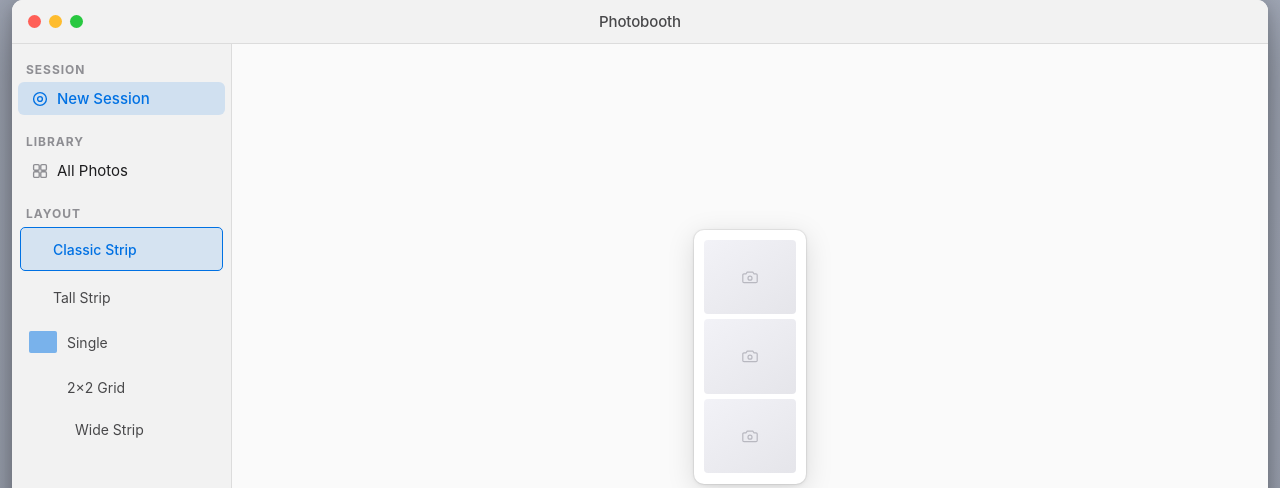
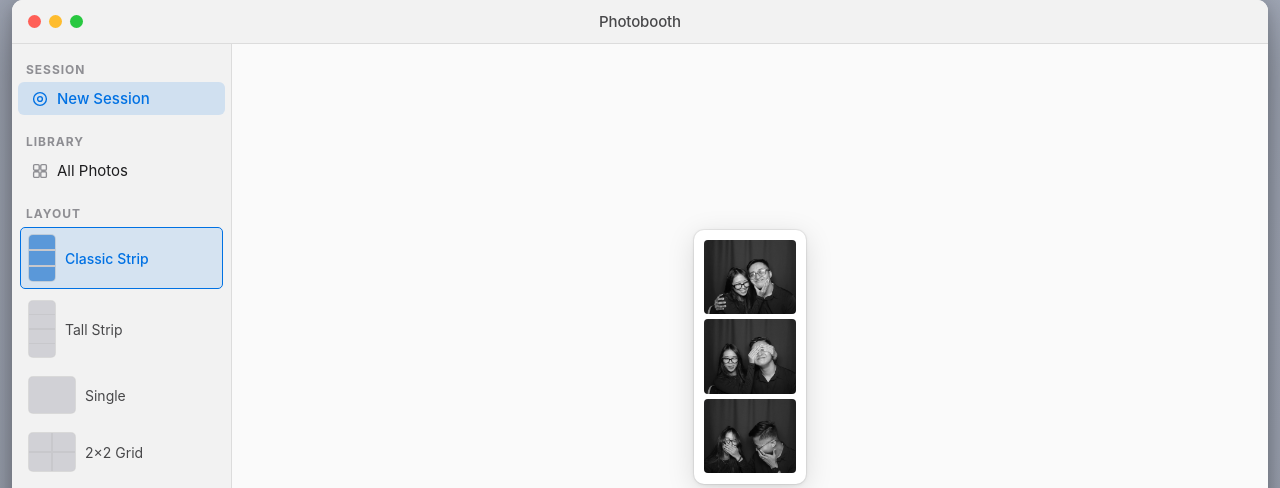
Before and after one commit to ToxicityRadius/LJR, a plain HTML site: page index.html in a window 1280 px wide. Shown: the top 488 px of the page. Drawn offline with nearby package versions, Linux system fonts and the light colour scheme.

Commit message:
Replace layout preview icons with mini thumbnails
Render real photo thumbnails for layout previews and sidebar cards instead of generic SVG placeholders. HTML updated to use .sl-mini variants; JS injects an array of picture paths (PICS) and creates <img> elements for each preview slot; CSS adds .sl-mini styling, per-layout sizes, and image rules, and updates .lps-slot background/overflow to accommodate images. Also includes a selected-state tint for mini tiles.

```diff
--- a/index.html
+++ b/index.html
@@ -59,35 +59,35 @@
         <div class="sidebar-layouts">
 
           <button class="sl-card selected" data-layout="strip3">
-            <div class="sl-preview lp-strip3">
+            <div class="sl-mini sl-mini-strip3">
               <div></div><div></div><div></div>
             </div>
             <span>Classic Strip</span>
           </button>
 
           <button class="sl-card" data-layout="strip4">
-            <div class="sl-preview lp-strip4">
+            <div class="sl-mini sl-mini-strip4">
               <div></div><div></div><div></div><div></div>
             </div>
             <span>Tall Strip</span>
           </button>
 
           <button class="sl-card" data-layout="single">
-            <div class="sl-preview lp-single">
+            <div class="sl-mini sl-mini-single">
               <div></div>
             </div>
             <span>Single</span>
           </button>
 
           <button class="sl-card" data-layout="grid4">
-            <div class="sl-preview lp-grid4">
+            <div class="sl-mini sl-mini-grid4">
               <div></div><div></div><div></div><div></div>
             </div>
             <span>2×2 Grid</span>
           </button>
 
           <button class="sl-card" data-layout="wide4">
-            <div class="sl-preview lp-wide4">
+            <div class="sl-mini sl-mini-wide4">
               <div></div><div></div><div></div><div></div>
             </div>
             <span>Wide Strip</span>
--- a/js/app.js
+++ b/js/app.js
@@ -106,12 +106,18 @@ function updateLayoutPreview() {
 
   paper.className = `layout-preview-paper lp-paper-${state.layout}`;
 
+  const PICS = [
+    'Pictures/IMG_3815.jpg',
+    'Pictures/IMG_3816.jpg',
+    'Pictures/IMG_3817.jpg',
+    'Pictures/IMG_3818.jpg',
+  ];
+
   // Clone node to retrigger CSS animation on each switch
   const fresh = slots.cloneNode(false);
   fresh.className = `layout-preview-slots lps-${state.layout}`;
-  const svg = `<svg viewBox="0 0 20 20" fill="none" stroke="currentColor" stroke-width="1.5" width="16" height="16"><path d="M19 15.5A1.5 1.5 0 0117.5 17h-15A1.5 1.5 0 011 15.5V7.5A1.5 1.5 0 012.5 6H5L6.5 4h7L15 6h2.5A1.5 1.5 0 0119 7.5z"/><circle cx="10" cy="11.5" r="2.5"/></svg>`;
-  fresh.innerHTML = Array.from({ length: info.shots }, () =>
-    `<div class="lps-slot">${svg}</div>`
+  fresh.innerHTML = Array.from({ length: info.shots }, (_, i) =>
+    `<div class="lps-slot"><img src="${PICS[i]}" alt="preview" /></div>`
   ).join('');
   slots.replaceWith(fresh);
 
--- a/style.css
+++ b/style.css
@@ -189,14 +189,35 @@ button:focus-visible { outline: 3px solid var(--accent); outline-offset: 2px; }
   color: var(--accent);
   font-weight: 500;
 }
-.sl-preview {
+
+/* Mini photo collage thumbnails in sidebar */
+.sl-mini {
   flex-shrink: 0;
-  display: flex;
-  align-items: center;
-  justify-content: center;
-  width: 36px;
-  height: 28px;
+  display: grid;
+  gap: 1.5px;
+  border-radius: 4px;
+  overflow: hidden;
+  background: #c8c8cc;
+  box-shadow: 0 0 0 1px rgba(0,0,0,.1);
 }
+.sl-mini img {
+  width: 100%;
+  height: 100%;
+  object-fit: cover;
+  display: block;
+}
+.sl-mini > div {
+  background: #d1d1d6;
+}
+.sl-card.selected .sl-mini > div {
+  background: var(--accent);
+  opacity: .55;
+}
+.sl-mini-strip3 { width: 26px; height: 46px; grid-template-columns: 1fr;             grid-template-rows: 1fr 1fr 1fr;         }
+.sl-mini-strip4 { width: 26px; height: 56px; grid-template-columns: 1fr;             grid-template-rows: 1fr 1fr 1fr 1fr;     }
+.sl-mini-single { width: 46px; height: 36px; grid-template-columns: 1fr;             grid-template-rows: 1fr;                 }
+.sl-mini-grid4  { width: 46px; height: 38px; grid-template-columns: 1fr 1fr;         grid-template-rows: 1fr 1fr;             }
+.sl-mini-wide4  { width: 56px; height: 20px; grid-template-columns: 1fr 1fr 1fr 1fr; grid-template-rows: 1fr;                 }
 
 /* Layout preview thumbnails */
 .lp-strip3 { flex-direction: column; gap: 2px; height: 28px; width: 14px; }
@@ -903,13 +924,16 @@ button:focus-visible { outline: 3px solid var(--accent); outline-offset: 2px; }
 .lps-wide4  { grid-template-columns: 1fr 1fr 1fr 1fr; grid-template-rows: 1fr;             }
 
 .lps-slot {
-  background: linear-gradient(145deg, #f2f2f7, #e5e5ea);
   border-radius: 4px;
-  display: flex;
-  align-items: center;
-  justify-content: center;
+  overflow: hidden;
+  background: #e5e5ea;
 }
-.lps-slot svg { color: #b8b8c0; }
+.lps-slot img {
+  width: 100%;
+  height: 100%;
+  object-fit: cover;
+  display: block;
+}
 
 /* ─────────────────────────────────────────────
    RESPONSIVE
```
